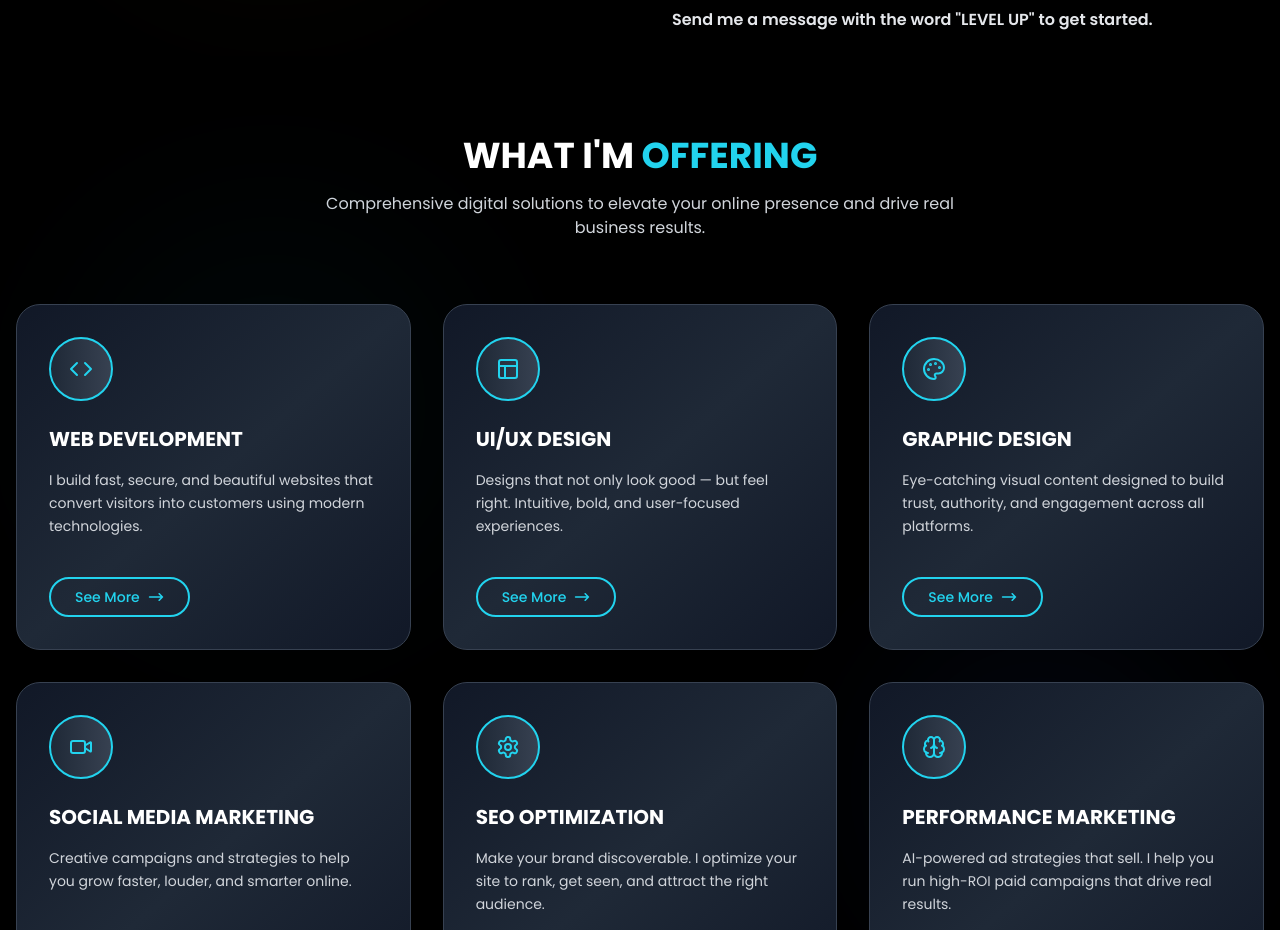
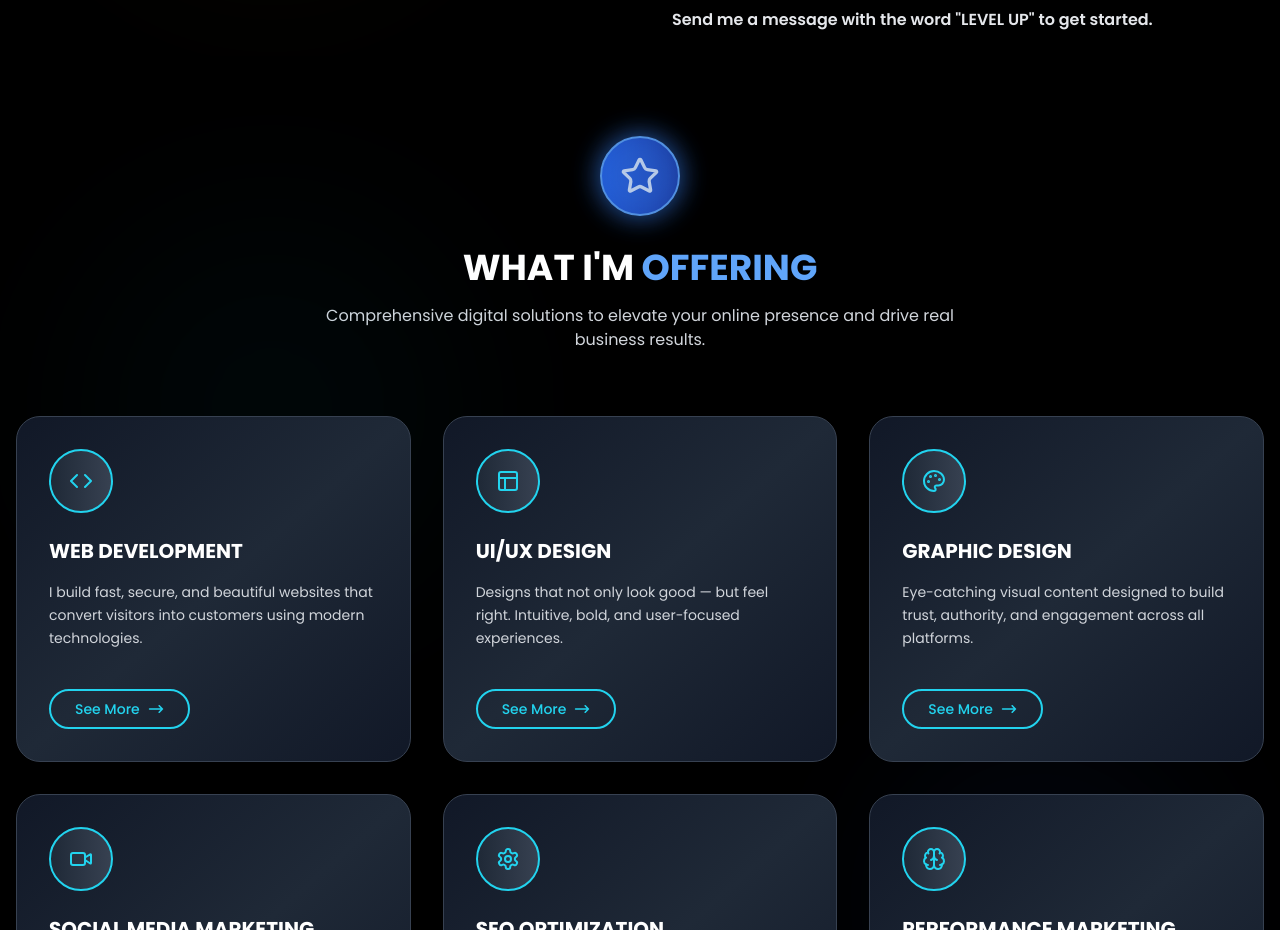
Before and after one commit to hansana128/glow-brand-architect, a React (Vite) app: page / in a window 1280 px wide. Shown: the part 1040-1970 px from the top of the page. Built offline with nearby package versions, Linux system fonts and the light colour scheme.

Commit message:
Refactor: Replace neon colors with blue in Services section
The AI updated the "What I'm Offering" section's icon to use a blue color scheme instead of neon.

```diff
--- a/src/components/Services.tsx
+++ b/src/components/Services.tsx
@@ -2,7 +2,7 @@
 import React, { useState } from "react";
 import { Card, CardContent, CardDescription, CardHeader, CardTitle } from "@/components/ui/card";
 import { Skeleton } from "@/components/ui/skeleton";
-import { Code, Layout, Video, Settings, Palette, Brain } from "lucide-react";
+import { Code, Layout, Video, Settings, Palette, Brain, Star } from "lucide-react";
 import { Dialog, DialogContent, DialogDescription, DialogHeader, DialogTitle, DialogTrigger } from "@/components/ui/dialog";
 
 // Service card type definition
@@ -300,10 +300,21 @@ const Services = () => {
       </div>
 
       <div className="container mx-auto px-4 max-w-7xl">
+        {/* Top Center Icon with Blue Glowing Circle */}
+        <div className="flex justify-center mb-8">
+          <div className="relative">
+            <div className="w-20 h-20 rounded-full bg-gradient-to-r from-blue-600 to-blue-800 flex items-center justify-center shadow-[0_0_30px_rgba(59,130,246,0.6)] border-2 border-blue-400 animate-pulse">
+              <Star className="w-10 h-10 text-white" />
+            </div>
+            {/* Additional glow effect */}
+            <div className="absolute inset-0 w-20 h-20 rounded-full bg-blue-500/30 blur-md animate-pulse"></div>
+          </div>
+        </div>
+
         <div className="text-center mb-16">
           <h2 className="text-3xl md:text-4xl font-bold mb-4">
             <span className="text-white">WHAT I'M </span>
-            <span className="text-cyan-400">OFFERING</span>
+            <span className="text-blue-400">OFFERING</span>
           </h2>
           <p className="text-gray-300 max-w-2xl mx-auto">
             Comprehensive digital solutions to elevate your online presence and drive real business results.
```
